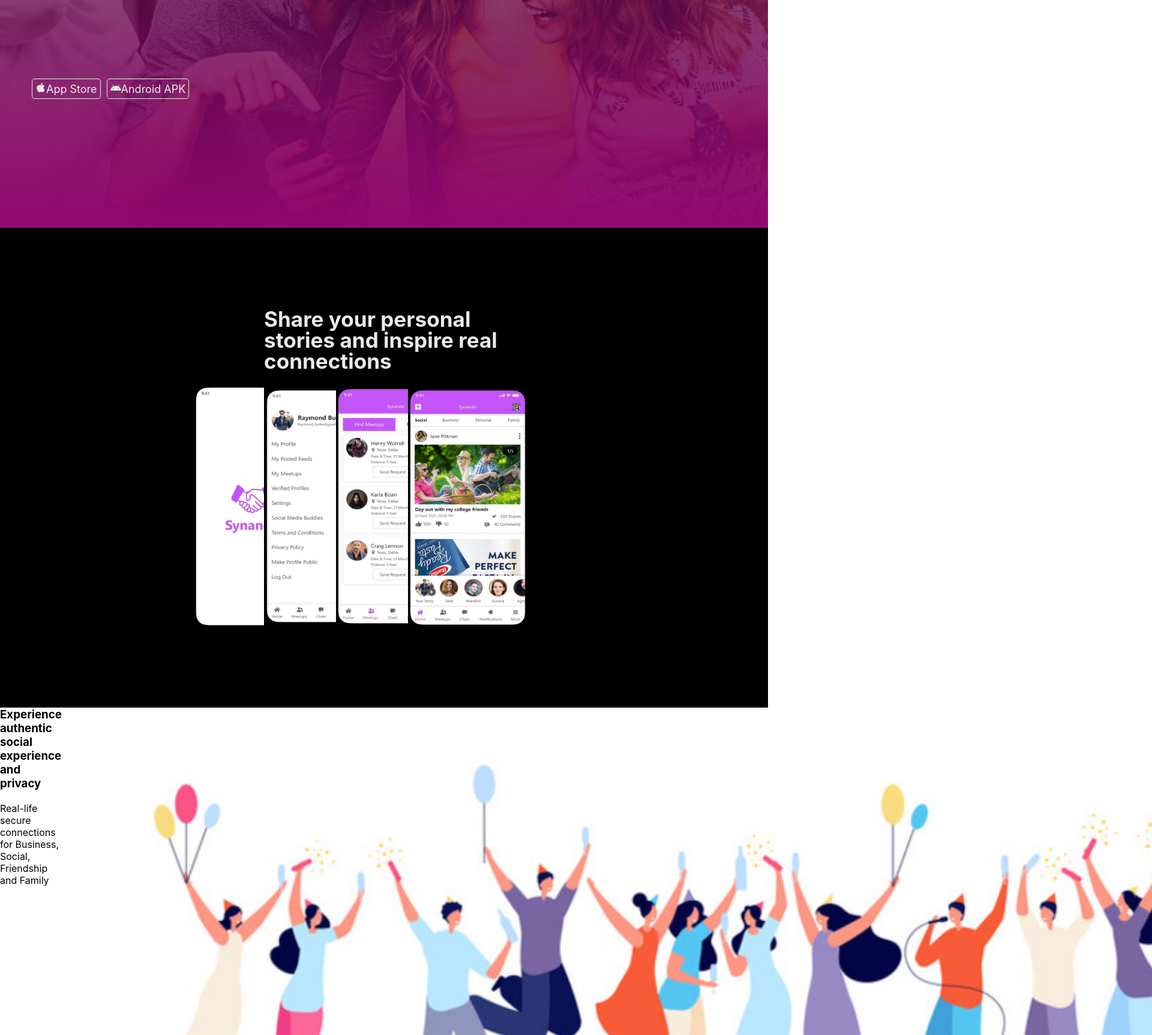
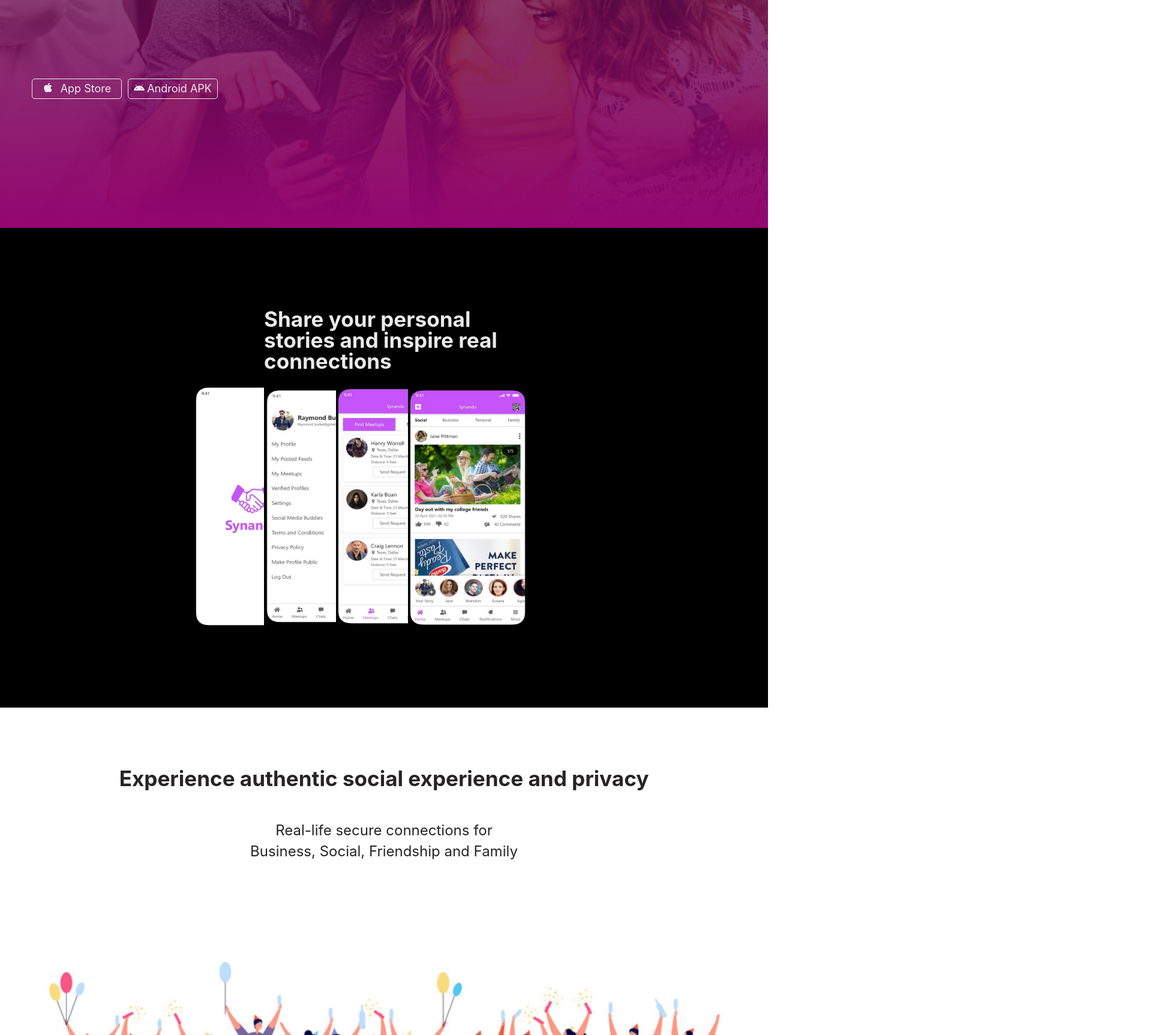
Before and after one commit to WGtechy/about-synando, a React (Create React App) app: page / in a window 1280 px wide. Shown: the part 420-2146 px from the top of the page at 60% size, 1920 px wide, since content can reach past the window. Built offline with nearby package versions, Linux system fonts and the light colour scheme.

Commit message:
minor changes

```diff
--- a/src/App.scss
+++ b/src/App.scss
@@ -34,9 +34,8 @@ html {
 .socialInteraction,
 .downloadPage,
 .appTemplatePage {
+  display: flex;
   height: 100vh;
-  width: 100vw;
-  display: flex;
   scroll-snap-align: start;
 }
 
@@ -51,10 +50,12 @@ html {
   border-radius: 50%;
 }
 
-@media screen and (min-width: 768px) {
-  body {
-    min-width: 768px;
+.hidden{
+  display: none
 }
+
+@media screen and (min-width: 468px) {
+
   .mobile {
     display: none;
   }
@@ -93,6 +94,7 @@ html {
               top: 0;
               right: 0;
               overflow: hidden;
+              margin: 0 -10px;
               span {
                 color: #2faffd;
                 animation: spin_words 6s infinite;
@@ -138,7 +140,8 @@ html {
             padding: 5px;
             margin: 5px;
             display: flex;
-            align-items: center;
+            min-width: 150px;
+            justify-content: space-evenly;
             cursor: pointer;
             text-decoration: none;
           }
@@ -154,21 +157,23 @@ html {
       url("./assets/students.jpg");
     background-position: center;
     background-size: cover;
+    height: 100vh;
     .large {
       display: flex;
       align-items: center;
       justify-content: center;
+        width: 100vw;
       .content {
         display: flex;
         flex-direction: row;
         align-items: center;
         justify-content: space-evenly;
         margin: auto;
-        width: 100vw;
         .section {
           display: flex;
           flex-direction: column;
           align-items: center;
+          margin: 0 .5rem;
           .icon {
             font-size: 4rem;
             color: #fff;
@@ -238,11 +243,55 @@ html {
     }
   }
 
+
+
   .socialInteraction {
+  background: #fff;
+  display: flex;
+  flex-direction: column;
+  justify-content: space-between;
+  align-items: center;
+  position: relative;
+  height: 100vh;
   .content {
-      .mobile {
-        display: none;
+    display: flex;
+    flex-direction: column;
+    align-items: center;
+    text-align: center;
+    justify-content: space-evenly;
+    margin: auto;
+    position: relative;
+    color: #262424;
+    font-size: 30px;
+    line-height: 35px;
+    .experience {
+      display: flex;
+      position: relative;
+      overflow: hidden;
+      font-size: 1.5rem;
+      margin: 1rem 0;
+      .words {
+        display: flex;
+        flex-direction: row;
+        font-size: 15rem;
+        font-weight: 400;
+        width: 100vw;
+        // position: absolute;
+        // top: 0;
+        // right: 0;
+        overflow: hidden;
+        span {
+          color: #2faffd;
+          animation: spin_words 6s infinite;
+          font-weight: 700;
         }
+
+      }
+    }
+  }
+  .peopleImg {
+    width: 100%;
+    // height: 10rem;
   }
 }
 
@@ -256,15 +305,15 @@ html {
     h4 {
       color: #fff;
     font-weight: 600;
-      font-size: 4rem;
+    font-size: 2rem;
+    margin: 0 auto;
+    text-align: center;
+    padding: 0 4rem;
     }
     .download {
-      height: 100vh;
-      width: 100vw;
     display: flex;
     align-items: center;
     flex-direction: row;
-      justify-content: space-evenly;
       .downloadIcon {
         text-decoration: none;
         .icon {
@@ -301,7 +350,7 @@ html {
 
 }
 
-@media screen and (max-width: 767px) {
+@media screen and (max-width: 467px) {
   .large {
     display: none;
   }
@@ -493,7 +542,6 @@ html {
         height: 100vh;
       .content {
         margin: 25px 5px;
-        width: 100vw;
         justify-content: space-between;
     // overflow-x: hidden;
 
@@ -568,7 +616,10 @@ html {
     h4 {
       color: #fff;
       font-weight: 600;
-      font-size: 2rem;
+      font-size: 1rem;
+      margin: 0 auto;
+      padding: 0 4rem;
+      text-align: center;
     }
     .download {
       flex-direction: column !important;
--- a/src/views/AppTemplatePage.js
+++ b/src/views/AppTemplatePage.js
@@ -1,5 +1,4 @@
-import {useEffect} from "react";
-import { motion } from "framer-motion";
+import {useCallback, useRef} from "react";
 import page1 from "../assets/page1.jpg";
 import page2 from "../assets/page2.jpg";
 import page3 from "../assets/page3.jpg";
@@ -7,9 +6,28 @@ import page4 from "../assets/page4.jpg";
 
 const AppTemplatePage = () => {
 
+  const observer = useRef(null)
+
+const viewElement = useCallback(node=>{
+  if(observer.current) observer.current.disconnect();
+  observer.current = new IntersectionObserver(entries=>{
+    console.log(node)
+    entries.forEach(entry=>{
+      if(entry.isIintersecting){
+        entry.target.classList.add('show')
+      }else {
+        entry.target.classList.remove('show')
+      }
+    });
+    }
+  )
+},[observer])
+
+console.log(observer)
+
   const images = [page1, page2, page3, page4]
   return (
-    <div className=" appTemplatePage"  >
+    <div className=" appTemplatePage" ref={viewElement} >
       <div className="large">
         <div className="content">
           <h3>Share your personal stories and inspire real connections</h3>
--- a/src/views/DownloadPage.js
+++ b/src/views/DownloadPage.js
@@ -1,30 +1,61 @@
-import React from "react";
-import { motion } from "framer-motion";
+import {useEffect, useState} from "react";
 import { IoLogoApple, IoLogoAndroid } from "react-icons/io5";
 
-const DownloadPage = () => {
+const DownloadPage = ({observer}) => {
+  const [text, setText] = useState('')
+  const [device, setDevice] = useState('')
+  useEffect(()=>{
+    if(navigator.appVersion.includes('Mac')){
+      setText('Download on your Apple device, Also available on Play Store');
+      setDevice('Mac');
+    }else if(navigator.appVersion.includes('Android')){
+      setText('Downloan on your Android device, Also available on IOS Store');
+      setDevice('Android');
+    } else {
+      setText('Available on Android and IOS Devices. Desktop and other platform coming soon')
+      setDevice('desktop')
+    }
+  },[])
   const downloadIcons = [
     {
       icon: <IoLogoApple />,
       name: "App Store",
       title: "Download on the",
       url: "apps.apple.com/us/app/synando/id6443847115",
+      display: device === 'Mac' && true
     },
     {
       icon: <IoLogoAndroid />,
       name: "Android APK",
       title: "Download for android",
+      display: device === 'Android' && true,
       url: "drive.google.com/file/d/1xWERForrzBnnHQwYvzHlIITsJ80MRzLE/view?usp=sharing",
     },
+     {
+      icon: <IoLogoApple />,
+      name: "App Store",
+      title: "Download on the",
+      url: "apps.apple.com/us/app/synando/id6443847115",
+      display: device === 'desktop' && true
+    },
+    {
+      icon: <IoLogoAndroid />,
+      name: "Android APK",
+      title: "Download for android",
+      display: device === 'desktop' && true,
+      url: "drive.google.com/file/d/1xWERForrzBnnHQwYvzHlIITsJ80MRzLE/view?usp=sharing",
+    }
   ];
+
+
   return (
-    <div className="downloadPage">
+    <div className="downloadPage" ref={observer}>
       <h4>
-        Download For <br /> iOS / Android
+        {text}
       </h4>
       <div className="download">
         {downloadIcons.map((item, i) => (
-          <a
+          item.display && <a
             href={`https://www.${item.url}`}
             rel="noreferrer"
             target="_blank"
@@ -39,6 +70,7 @@ const DownloadPage = () => {
           </a>
         ))}
       </div>
+
     </div>
   );
 };
--- a/src/views/Features.js
+++ b/src/views/Features.js
@@ -1,16 +1,14 @@
-import React, { useRef } from "react";
-import { motion } from "framer-motion";
 import people from "../assets/people.jpg";
 
 import { FaRegHandshake } from "react-icons/fa";
 import { MdOutlineRssFeed, MdVerified } from "react-icons/md";
-import { endHandler, moveHandler, startHandler } from "./utilities/funcs";
 
-const Features = () => {
+
+const Features = ({observer}) => {
   const cards = [
     {
       icon: <FaRegHandshake />,
-      title: "Meetup to add users",
+      title: "Meetup users",
       description:
         'Synando allows users to add people within a 10ft interactiton zone called "Meetup" ',
       className: "comment1",
@@ -47,7 +45,7 @@ const Features = () => {
     },
   ];
   return (
-    <div className="features">
+    <div className="features" ref={observer}>
       <div className="large">
         <div className="content">
           {cards.map((item, i) => (
--- a/src/views/IntroPage.js
+++ b/src/views/IntroPage.js
@@ -1,19 +1,24 @@
-import { useCallback, useRef, useEffect, useState } from "react";
-import { motion } from "framer-motion";
+import { useRef, useState, useEffect } from "react";
 import {
   IoLogoApple,
   IoLogoAndroid,
   IoVolumeMuteSharp,
   IoVolumeHighSharp,
+  IoShareSocialSharp
 } from "react-icons/io5";
 import homeVideo from "../assets/homeVideo.mp4";
-import { endHandler, moveHandler, startHandler } from "./utilities/funcs";
-const IntroPage = () => {
-  const observer = useRef(null);
+const IntroPage = ({observer}) => {
   const [play, setPlay] = useState(true)
   const videoRef = useRef(null);
   const [volume, setVolume] = useState(false);
-  const btnRef = useRef(null)
+  const [share, setShare] = useState(false)
+
+  useEffect(()=>{
+    if(navigator.share){
+      setShare(true)
+    } else { setShare(false)}
+  },[])
+
   const onVolumePress = (node) => {
     if (videoRef.current.muted && play) {
       videoRef.current.muted = false;
@@ -23,6 +28,30 @@ const IntroPage = () => {
       setVolume(false);
     }
   };
+  console.log(navigator.appVersion)
+
+  const shareHandler = ()=>{
+    const file= homeVideo;
+    // console.log(navigator, {share: navigator?.share}, homeVideo, files)
+    let url = 'https://synando.io';
+     if (navigator.share && navigator?.canShare({file})){
+      navigator.share({
+        title: 'Try Synando totday',
+        text: 'Join The World First Real Life Social Network Experience Real Privacy, Networks, Social & Connections',
+        file,
+        url: 'https://www.synando.com'
+      }).then(()=>console.log('Thank you for sharing')).catch(error=>console.log('Sorry could not share, please try again later', error))
+    } else
+    if(navigator.share) {
+       navigator.share({
+        title: 'Download Synando today and share',
+        text: 'Join The World First Real Life Social Network Experience Real Privacy, Networks, Social & Connections',
+        url,
+        file
+      }).then(()=>console.log('Thank you for sharing')).catch(error=>console.log('Sorry could not share, please try again later', error))
+
+    } else { console.log('Not supported')}
+  }
   const videoToggle = ()=>{
     if(videoRef.current && play){
       videoRef.current.pause()
@@ -41,58 +70,69 @@ const IntroPage = () => {
 
   const downloadIcons = [
     {
-      icon: <IoLogoApple />,
+      icon: IoLogoApple,
       name: "App Store",
       url: "apps.apple.com/us/app/synando/id6443847115",
     },
     {
-      icon: <IoLogoAndroid />,
+      icon: IoLogoAndroid,
       name: "Android APK",
       url: "drive.google.com/file/d/1xWERForrzBnnHQwYvzHlIITsJ80MRzLE/view?usp=sharing",
+    },
+    {
+      name: "Share",
+      icon: IoShareSocialSharp,
+      display: share,
+      clickHandler: shareHandler
     },
   ];
   const mobileBtn = [
     {
-      data: "volume",
+      icon: volume ? IoVolumeHighSharp : IoVolumeMuteSharp,
+      clickHandler: onVolumePress,
+      name: "Sound",
+      display: true,
       type: "click",
+    },
+     {
+      name: "Share",
+      type: "click",
+      icon: IoShareSocialSharp,
+      display: share,
+      clickHandler: shareHandler
     },
     {
       icon: <IoLogoApple />,
       url: "apps.apple.com/us/app/synando/id6443847115",
       type: "visit",
       name: "Apple",
+      display: navigator.appVersion.includes('Mac')
     },
     {
       icon: <IoLogoAndroid />,
       name: "Android",
       url: "drive.google.com/file/d/1xWERForrzBnnHQwYvzHlIITsJ80MRzLE/view?usp=sharing",
       type: "visit",
+      display: navigator.appVersion.includes('Android')
+
     },
   ];
   return (
-    <div className="introPage">
+    <div className="introPage" ref={observer}>
       <img src="favicon.ico" alt="logo" className="logo" />
       <div className="mobileBtn">
         {mobileBtn.map((item, i) =>
           item.type === "click" ? (
-            <div className="mobileIcon" key={i}>
-              {volume ? (
-                <IoVolumeHighSharp
+            item.display && <div className="mobileIcon" key={i}>
+            <item.icon
                   className="icon"
                   key={i}
-                  onClick={onVolumePress}
+                  onClick={item.clickHandler}
                 />
-              ) : (
-                <IoVolumeMuteSharp
-                  className="icon"
-                  key={i}
-                  onClick={onVolumePress}
-                />
-              )}
-              <div className='iconText'>Sound</div>
+              <div className='iconText'>{item.name}</div>
             </div>
           ) : (
-            <a
+            item.display && <a
               href={`https://www.${item.url}`}
               rel="noreferrer"
               target="_blank"
@@ -111,7 +151,7 @@ const IntroPage = () => {
         <div className="introPageLarge">
           <div className="homeText">
             <h2>
-              Join The World First <br /> Real Life Social NEtwork
+              Join The World First <br /> Real Life Social Network
             </h2>
             <div className="experience">
               Experience Real{" "}
@@ -126,16 +166,23 @@ const IntroPage = () => {
           </div>
           <div className="downloadIcons">
             {downloadIcons.map((item, i) => (
-              <a
+              item?.url ? <a
                 href={`https://www.${item.url}`}
                 rel="noreferrer"
                 target="_blank"
                 className="downloadIcon"
                 key={i}
               >
-                <div className="icon">{item.icon}</div>
+                <div className="icon"><item.icon /></div>
                 <p>{item.name}</p>
-              </a>
+              </a> :
+              item?.clickHandler && item?.display && <div className='downloadIcon'
+              key={i}
+               onClick={item.clickHandler}
+               >
+               <div className='icon'><item.icon /></div>
+                 <p>{item.name}</p>
+              </div>
             ))}
           </div>
         </div>
--- a/src/views/SocialInteraction.js
+++ b/src/views/SocialInteraction.js
@@ -1,26 +1,16 @@
-import {useEffect, useRef} from "react";
-import { motion } from "framer-motion";
 import people from "../assets/people.jpg";
 import synandoSocial from "../assets/synandoSocial.png";
-import { endHandler, moveHandler, startHandler } from "./utilities/funcs";
 
-const SocialInteraction = () => {
-
-  const observer = useRef(null)
+const SocialInteraction = ({observer}) => {
 
   return (
-    <div className="socialInteraction"
-
- onTouchStart={(e)=>startHandler(e, observer.current.style)}
-    onTouchMove={(e)=>moveHandler(e, observer.current.style)}
-    onTouchEnd={(e)=>endHandler(e, observer.current.style)}
-    ref={observer}>
+    <div className="socialInteraction" ref={observer}>
       <div className="content">
         <h3>
           Experience authentic social experience and privacy{" "}
         </h3>
         <br />
-        <div className="experience">Real-life secure connections for Business, Social, Friendship and Family </div>
+        <div className="experience">Real-life secure connections for <br />Business, Social, Friendship and Family </div>
       </div>
       <img src={people} className='peopleImg large' alt='people' onContextMenu={(e)=>e.preventDefault()} />
       <img src={synandoSocial} className='peopleImg mobile' alt='people'  onContextMenu={(e)=>e.preventDefault()} />
```
Also changed, not shown: src/views/LandingPage.js (+6 -8 lines). Lines whose indentation alone changed are shown as unchanged.
